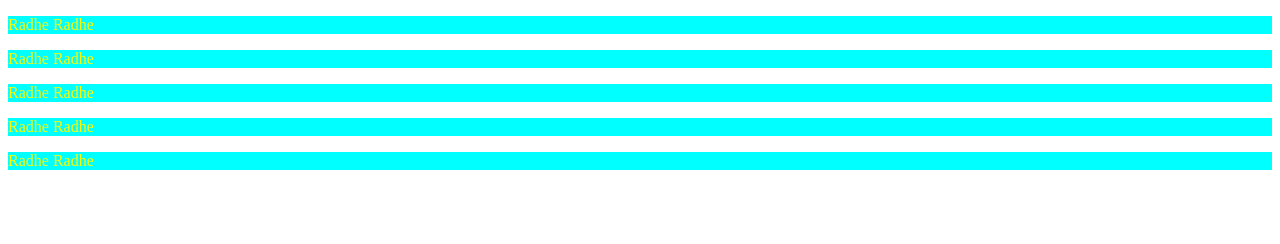
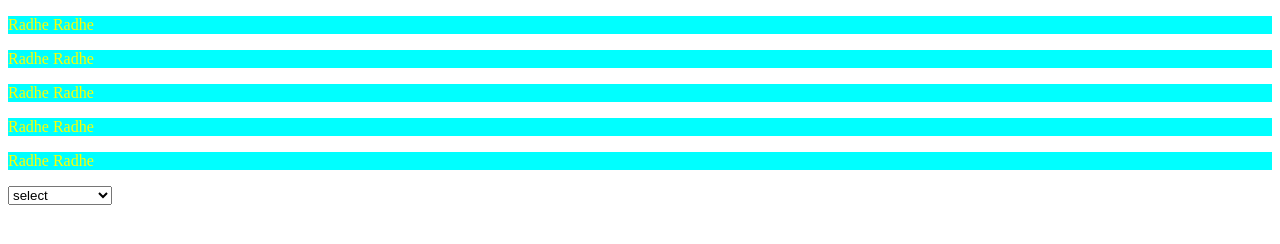
Before and after one commit to Nisarg1522/loccalrepo, a plain HTML site: page index.html in a window 1280 px wide. Drawn offline with Linux system fonts and the light colour scheme.

Commit message:
dropdown

```diff
--- a/index.html
+++ b/index.html
@@ -18,5 +18,12 @@
     <p>Radhe Radhe</p>
     <p>Radhe Radhe</p>
     <p>Radhe Radhe</p>
+    <select name="" id="">
+        <option>select</option>
+        <option value="">Maruti Suzuki</option>
+        <option value="">Hyundai India</option>
+        <option value="">Mahindra</option>
+        <option value="">TATA MOters</option>
+    </select>
 </body>
 </html>
```
